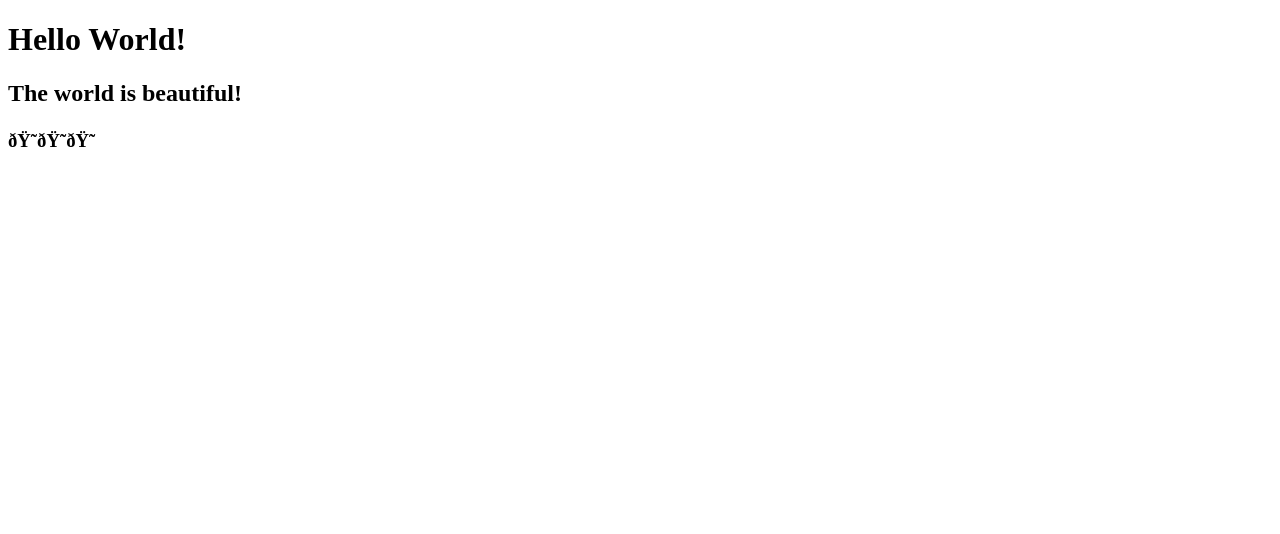
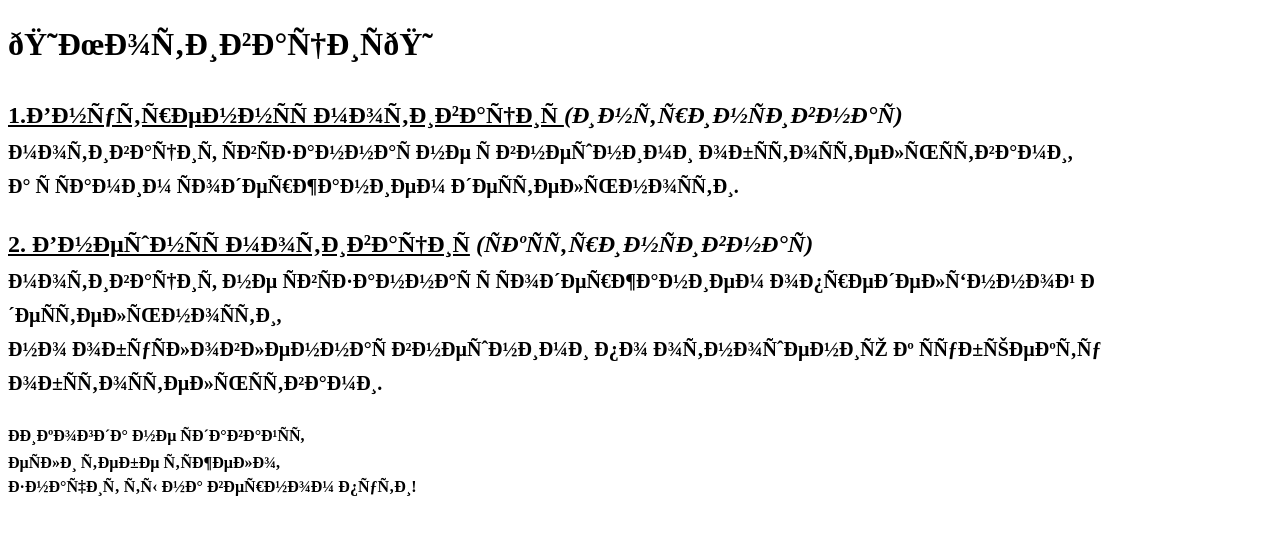
Before and after one commit to yalla84/4p22-frontend-bustrova-viktoriia, a plain HTML site: page homework_1/index.html in a window 1280 px wide. Drawn offline with Linux system fonts and the light colour scheme.

Commit message:
add homework_1

```diff
--- a/homework_1/index.html
+++ b/homework_1/index.html
@@ -1,9 +1,21 @@
 <!DOCTYPE html>
 <html>
 <head>
+    <title>Моя первая Web-страница</title>
     <meta charset="UTF--8">
 </head>
 <body>
-    <h1>Hello World!</h1><h2>The world is beautiful!</h2><h3>😍😍😍</h3>
-</body>
+    <h1> <b>😍Мотивация😍</b></h1>
+<h2><u>1.Внутренняя мотивация </u><i>(интринсивная) </i> <br>
+<small>мотивация, связанная не с внешними обстоятельствами, <br>
+     а с самим содержанием деятельности.</small></h2>
+
+      <h2><u>2. Внешняя мотивация</u><i> (экстринсивная)</i> <br>
+    <small>мотивация, не связанная с содержанием определённой деятельности,<br>
+         но обусловленная внешними по отношению к субъекту обстоятельствами.</small></h2>
+<h4>
+ Никогда не сдавайся, <br>
+    если тебе тяжело,<br>
+     значит ты на верном пути!</h4>
+       </body>
 </html>
```
